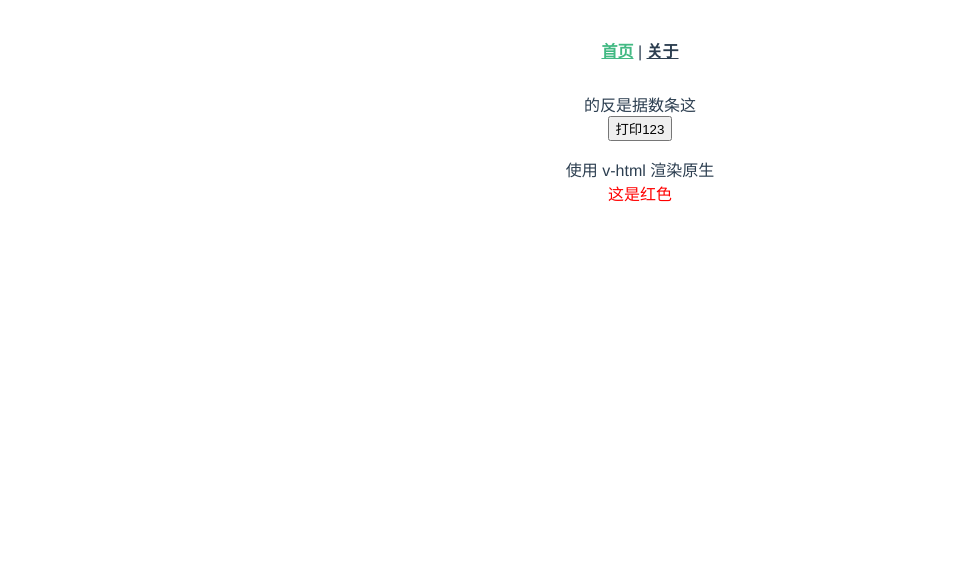
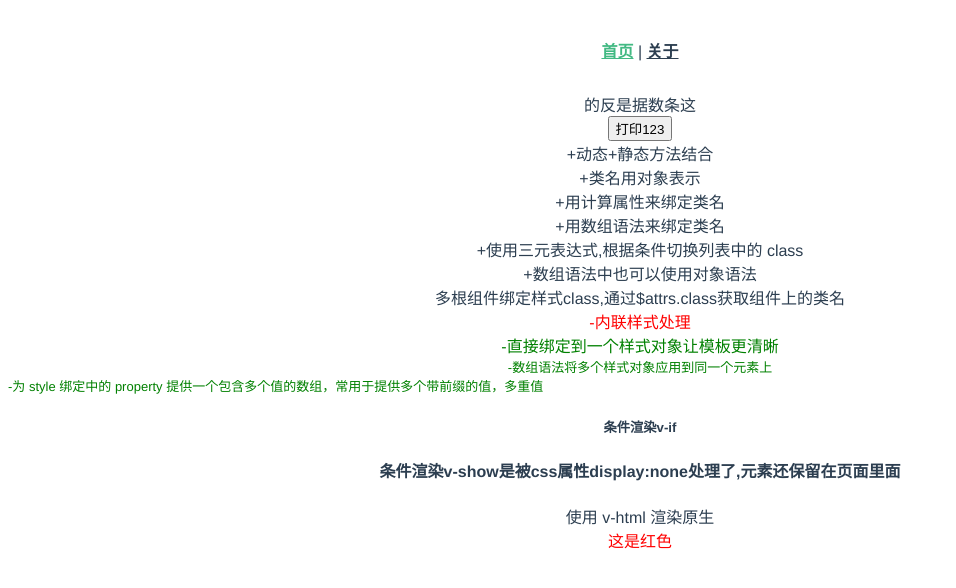
Before and after one commit to creatliukun/vue3-set, a Vue app: page / in a window 1280 px wide. Shown: the top 588 px of the page, without its empty margins (0-956 px from the left). Built offline with nearby package versions, Linux system fonts and the light colour scheme.

Commit message:
feat: 各种方法的实践

```diff
--- a/src/components/HelloWorld.vue
+++ b/src/components/HelloWorld.vue
@@ -1,8 +1,57 @@
-<template>
+<template v-if="isShowTemplate">
+   <!-- <template> 元素上使用 v-if 条件渲染分组 -->
+  <div>
+    <!-- 在模板中处理数据  -->
+    <div>{{ msg.split('').reverse().join('') }}</div>
+    <!-- 使用防抖函数 -->
+    <button @click="debouncedClick">打印123</button>
+  </div>
+  <!-- class 类名绑定的几种方法-->
   <div class="hello">
-    <!-- <h1>{{ msg }}</h1> -->
-     <div>{{ msg.split('').reverse().join('') }}</div>
-     <button @click="debouncedClick">打印123</button>
+    <!-- 在组件类类名处理的各种方法 -->
+    <div class="static" :class="{ active: isActive, 'text-danger': hasError }">
+      +动态+静态方法结合
+    </div>
+    <div :class="classObject">+类名用对象表示</div>
+    <div :class="computedClassObject">+用计算属性来绑定类名</div>
+    <div :class="[activeClass, errorClass]">+用数组语法来绑定类名</div>
+    <div :class="[isActive ? activeClass : '', errorClass]">
+      +使用三元表达式,根据条件切换列表中的 class
+    </div>
+    <div :class="[{ active: isActive }, errorClass]">
+      +数组语法中也可以使用对象语法
+    </div>
+  </div>
+  <!-- 多个根组件中指定处理父组件传递接受的方法 $attrs.class-->
+  <div :class="$attrs.class" class="son-class">
+    多根组件绑定样式class,通过$attrs.class获取组件上的类名
+  </div>
+  <!-- 绑定内联样式 -->
+  <div>
+    <div :style="{ color: activeColor, fontSize: fontSize + 'px' }">
+      -内联样式处理
+    </div>
+    <div :style="styleObject">-直接绑定到一个样式对象让模板更清晰</div>
+    <div :style="[styleObject, styleObjectFont]">
+      -数组语法将多个样式对象应用到同一个元素上
+    </div>
+    <!-- 数组+对象的写法 -->
+    <div
+      :style="[
+        { display: ['-webkit-box', '-ms-flexbox', 'flex'] },
+        styleObject,
+        styleObjectFont
+      ]"
+    >
+      -为 style 绑定中的 property
+      提供一个包含多个值的数组，常用于提供多个带前缀的值，多重值
+    </div>
+  </div>
+  <!-- 条件渲染 -->
+  <div>
+    <h5 v-if="isShow">条件渲染v-if</h5>
+    <h5 v-else>条件渲染v-else</h5>
+    <h4 v-show="isShow">条件渲染v-show是被css属性display:none处理了,元素还保留在页面里面</h4>
   </div>
 </template>
 
@@ -13,6 +62,38 @@ export default {
   name: 'HelloWorld',
   props: {
     msg: String
+  },
+  data () {
+    return {
+      isActive: true,
+      hasError: true,
+      error: null,
+      classObject: {
+        active: true,
+        'text-danger': true
+      },
+      activeClass: 'active',
+      errorClass: 'text-danger',
+      activeColor: 'red',
+      fontSize: 16,
+      styleObject: {
+        color: 'green'
+      },
+      styleObjectFont: {
+        fontSize: '13px'
+      },
+      isShow: true,
+      isShowTemplate: false
+    }
+  },
+  computed: {
+    // 使用计算属性来显示显示类名动态更新的
+    computedClassObject () {
+      return {
+        active: this.isActive && !this.error,
+        'text-danger': this.error && this.error.type === 'fatal'
+      }
+    }
   },
   created () {
     // 使用 Lodash 实现防抖
--- a/src/views/AboutView.vue
+++ b/src/views/AboutView.vue
@@ -1,9 +1,12 @@
 <template>
+  <!-- 计算属性和watch的最大区别就是watch可以处理异步的函数 -->
   <div class="about">
+    <!-- 计算属性进行渲染 -->
     <div id="computed-basics">
       <p>使用计算属性:</p>
       <span>{{ publishedBooksMessage }}</span>
     </div>
+    <!-- watch进行监听 -->
     <div id="watch-example">
       <p>
         使用监听属性发送请求:
@@ -11,6 +14,22 @@
       </p>
       <p>{{ answer }}</p>
     </div>
+  </div>
+  <!-- v-for关于 -->
+  <div>
+    <!-- v-for里面使用数组 -->
+    <ul id="array-rendering">
+      <li v-for="(item, index) in items" :key="index">
+        {{ item.message }}
+      </li>
+    </ul>
+    <!-- v-for里面使用对象 -->
+    <!-- 在遍历对象时，会按 Object.keys() 的结果遍历，但是不能保证它在不同 JavaScript 引擎下的结果都一致 -->
+    <ul id="array-rendering">
+      <li v-for="(value, index) in myObject" :key="index">
+        {{ value }}
+      </li>
+    </ul>
   </div>
 </template>
 
@@ -24,7 +43,13 @@ export default {
         books: [1, 2, 3]
       },
       question: '',
-      answer: '请输入问题，最后带上`?`'
+      answer: '请输入问题，最后带上`?`',
+      items: [{ message: 'v-for' }, { message: '遍历数组' }],
+      myObject: {
+        title: 'v-for遍历对象',
+        author: '作者',
+        publishedAt: '时间'
+      }
     }
   },
   watch: {
@@ -50,10 +75,10 @@ export default {
       this.answer = '请求中...'
       axios
         .get('https://yesno.wtf/api')
-        .then(response => {
+        .then((response) => {
           this.answer = response.data.answer
         })
-        .catch(error => {
+        .catch((error) => {
           this.answer = '暂时不能访问，请稍后再试. ' + error
         })
     }
--- a/src/views/HomeView.vue
+++ b/src/views/HomeView.vue
@@ -1,7 +1,7 @@
 <template>
   <div class="home">
     <!-- <img alt="Vue logo" src="../assets/logo.png"> -->
-    <HelloWorld msg="这条数据是反的" />
+    <HelloWorld msg="这条数据是反的" class="father-class" />
     <p>使用 v-html 渲染原生 <span v-html="rawHtml"></span></p>
   </div>
 </template>
```
